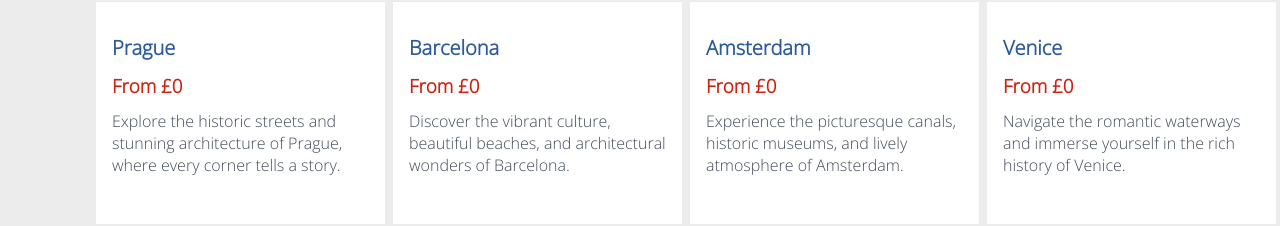
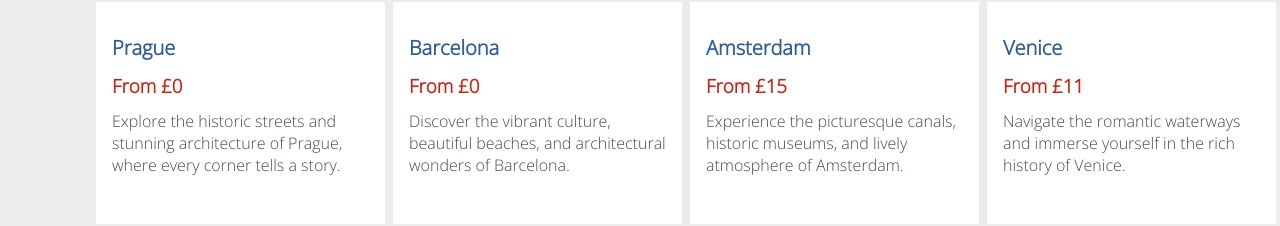
Before and after one commit to viachiyu/hackathon-BA-project, a React (Create React App) app: page /feature in a window 1280 px wide. Shown: the part 497-723 px from the top of the page. Built offline with nearby package versions, Linux system fonts and the light colour scheme.

Commit message:
fix: change prices

```diff
--- a/src/data/destinations.js
+++ b/src/data/destinations.js
@@ -13,25 +13,25 @@ const destinations = [
   },
   {
     name: "Amsterdam",
-    price: "From £0",
+    price: "From £15",
     description:
       "Experience the picturesque canals, historic museums, and lively atmosphere of Amsterdam.",
   },
   {
     name: "Venice",
-    price: "From £0",
+    price: "From £11",
     description:
       "Navigate the romantic waterways and immerse yourself in the rich history of Venice.",
   },
   {
     name: "Paris",
-    price: "From £0",
+    price: "From £15",
     description:
       "Indulge in the art, fashion, and culinary delights of the City of Light, Paris.",
   },
   {
     name: "Athens",
-    price: "From £0",
+    price: "From £19",
     description:
       "Step back in time and explore the ancient ruins and vibrant culture of Athens.",
   },
```
